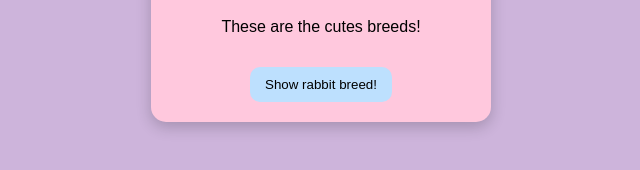
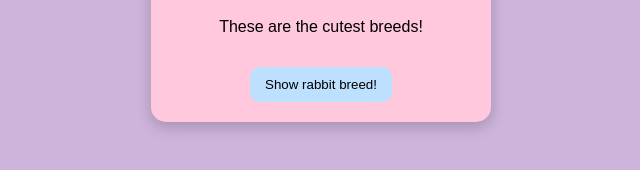
Before and after one commit to josefinekb/Summative-unit-1, a plain HTML site: page index.html in a window 1280 px wide. Shown: the part 406-576 px from the top of the page, 319-959 px from the left. Drawn offline with Linux system fonts and the light colour scheme.

Commit message:
Update index.html

```diff
--- a/index.html
+++ b/index.html
@@ -9,7 +9,7 @@
 <body>
   <div class="card">
     <h1>My favorite breeds of rabbits</h1>
-    <p id="fact">These are the cutes breeds!</p>
+    <p id="fact">These are the cutest breeds!</p>
     <button id="changeButton">Show rabbit breed!</button>
   </div>
 
```
